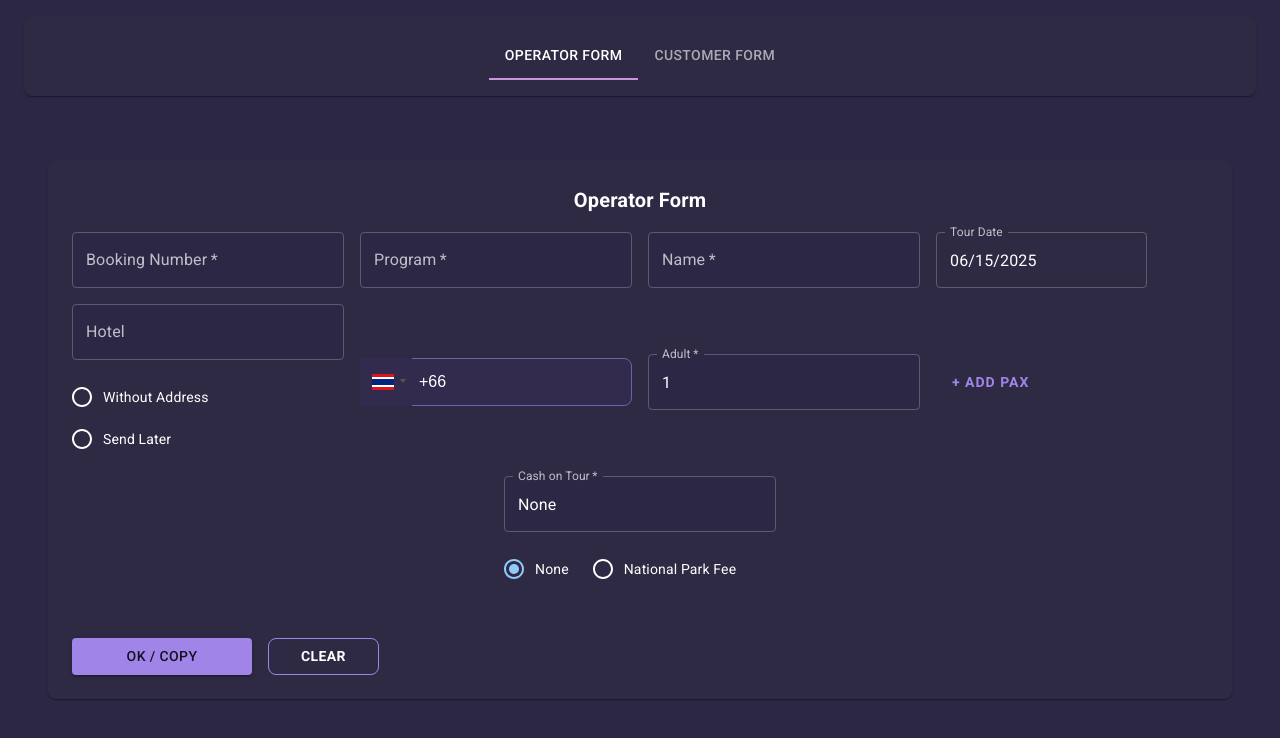
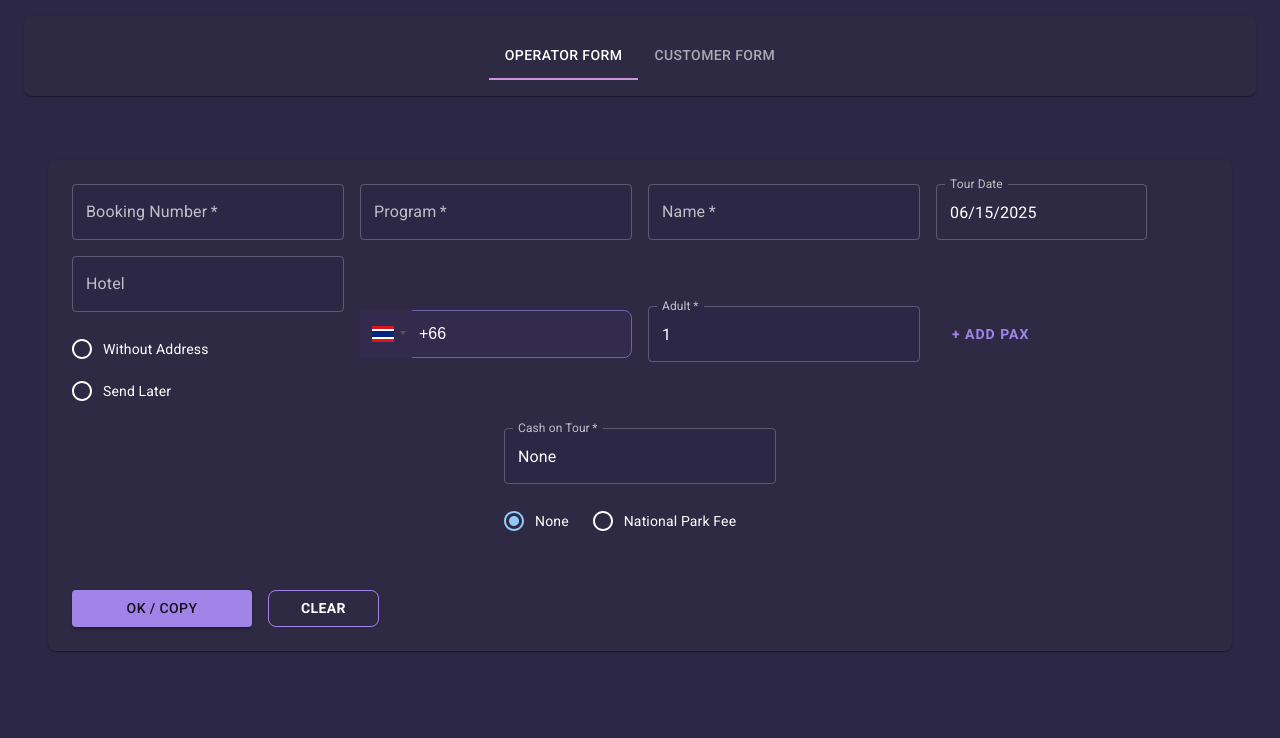
Before and after one commit to majidorc/text-generator, a Next.js app: page /forms in a window 1280 px wide. Shown: the top 738 px of the page. Built offline with nearby package versions, Linux system fonts and the light colour scheme.

Commit message:
Remove main heading Typography from Operator and Customer forms

```diff
--- a/pages/OperatorForm.js
+++ b/pages/OperatorForm.js
@@ -158,9 +158,6 @@ export default function OperatorForm() {
   return (
     <Container maxWidth="xl" sx={{ mt: 2 }}>
       <Paper sx={{ p: 3, bgcolor: "#231f3a", color: "#fff", borderRadius: 2, mb: 4 }}>
-        <Typography variant="h6" align="center" sx={{ fontWeight: 600, mb: 2 }}>
-          Operator Form
-        </Typography>
         <Box component="form" onSubmit={handleSubmit} autoComplete="off">
           <Grid container spacing={2} alignItems="center" justifyContent="center">
             <Grid item xs={12} md={3}>
--- a/pages/customer.js
+++ b/pages/customer.js
@@ -116,9 +116,6 @@ export default function Customer() {
   return (
     <Container maxWidth="xl" sx={{ mt: 2 }}>
       <Paper sx={{ p: 3, bgcolor: "#231f3a", color: "#fff", borderRadius: 2, mb: 4 }}>
-        <Typography variant="h6" align="center" sx={{ fontWeight: 600, mb: 2 }}>
-          Customer Form Without Fee
-        </Typography>
         <Grid container spacing={2} alignItems="center" justifyContent="center">
           <Grid item xs={12} md={3}>
             <LocalizationProvider dateAdapter={AdapterDayjs}>
```
